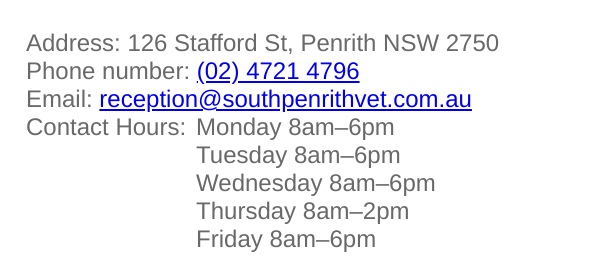
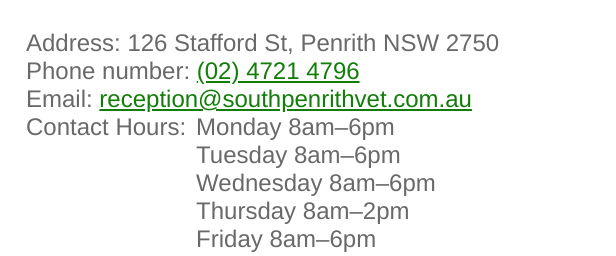
Before and after one commit to hiroyoneyama/hiroyoneyama.github.io, a plain HTML site: page contact-us.html in a window 1280 px wide. Shown: the part 522-778 px from the top of the page, 664-1280 px from the left. Drawn offline with Linux system fonts and the light colour scheme.

Commit message:
Updated contact details font colour

```diff
--- a/styles/main.css
+++ b/styles/main.css
@@ -121,6 +121,10 @@ body {
     padding-right: 30px;
 }
 
+#contact-us #details a {
+    color: #127D09;
+}
+
 #contact-us #contact-hours {
     display: flex;
 }
```
